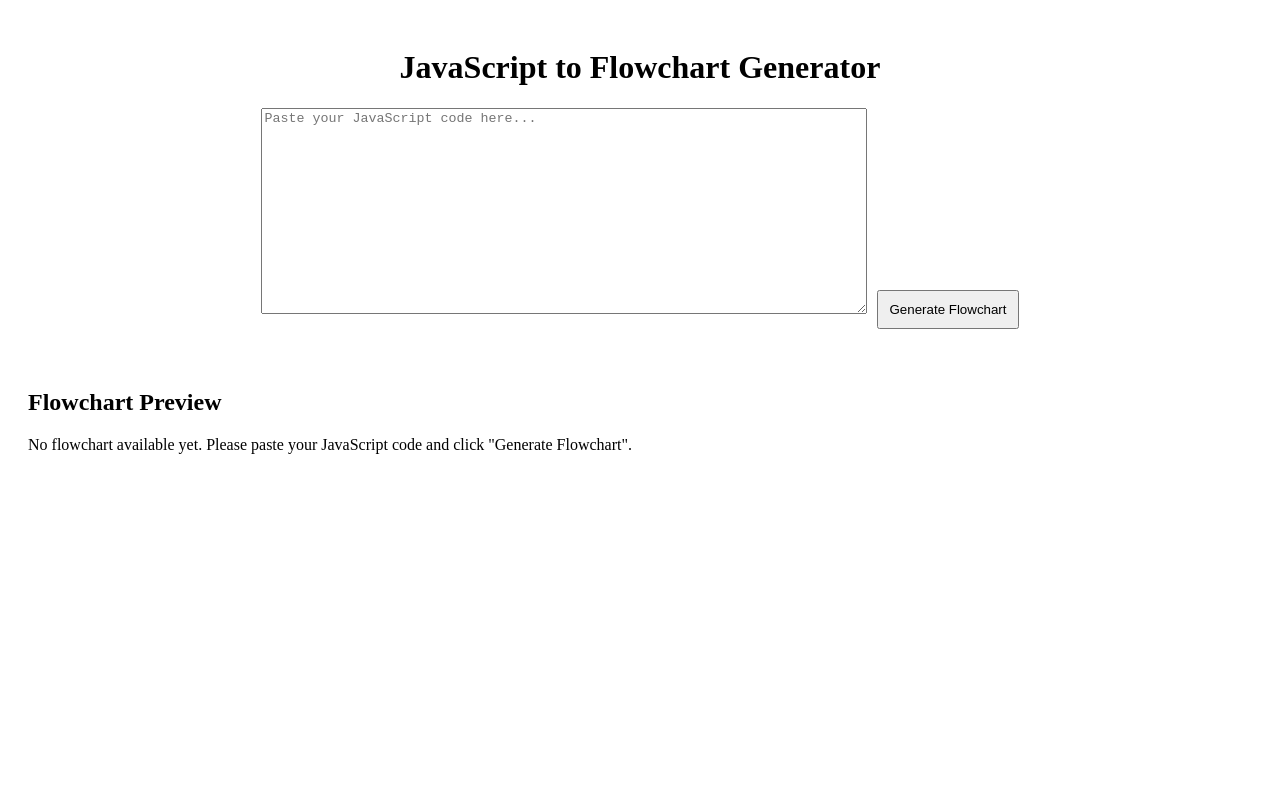
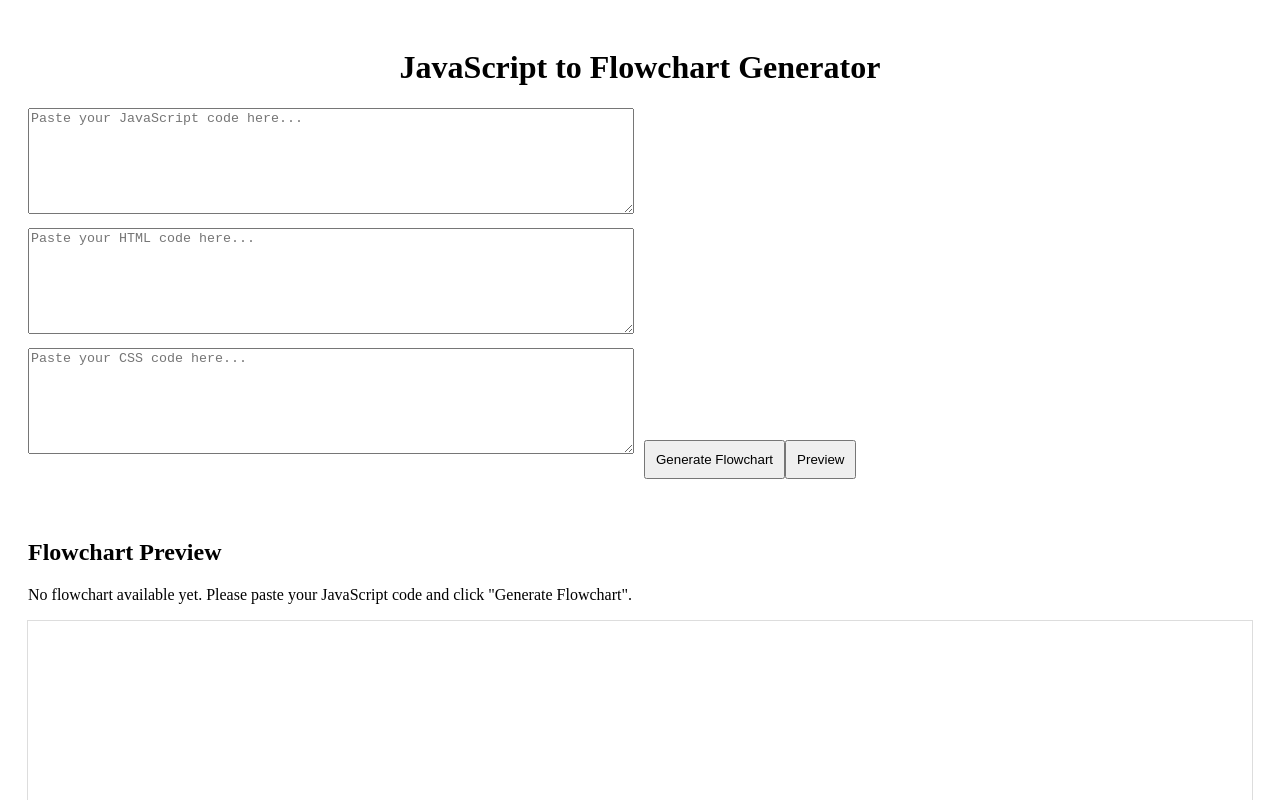
Before and after one commit to luluwangyy/Creative_coding_dtl, a React (Create React App) app in the folder js-to-mermaid-app/client/: page / in a window 1280 px wide. Shown: the top 800 px of the page. Built offline with nearby package versions, Linux system fonts and the light colour scheme.

Commit message:
the preview motion initally success. but the flowchart become still text

```diff
--- a/js-to-mermaid-app/client/src/App.js
+++ b/js-to-mermaid-app/client/src/App.js
@@ -7,6 +7,8 @@ import './styles.css'; // Import custom styles
 // Main App component
 const App = () => {
   const [code, setCode] = useState(''); // State for user input code
+  const [htmlCode, setHtmlCode] = useState(''); // State for HTML input
+  const [cssCode, setCssCode] = useState(''); // State for CSS input
   const [mermaidCode, setMermaidCode] = useState(''); // State for Mermaid syntax
 
   // Initialize Mermaid whenever the mermaidCode changes
@@ -25,6 +27,8 @@ const App = () => {
   const handleSubmit = async () => {
     console.log("Submit button clicked."); // Log when the button is clicked
     console.log("User code:", code); // Log the input code to check
+    console.log("User HTML:", htmlCode);
+    console.log("User CSS:", cssCode);
 
     if (!code) {
       console.error("No code provided."); // Log error if code is empty
@@ -43,6 +47,25 @@ const App = () => {
     }
   };
 
+  // Handle preview functionality
+  const handlePreview = () => {
+    const previewFrame = document.getElementById('preview-frame');
+    const doc = previewFrame.contentDocument || previewFrame.contentWindow.document;
+    doc.open();
+    doc.write(`
+      <html>
+        <head>
+          <style>${cssCode}</style>
+        </head>
+        <body>
+          ${htmlCode}
+          <script>${code}</script>
+        </body>
+      </html>
+    `);
+    doc.close();
+  };
+
   // Render the app UI
   return (
     <div className="app-container">
@@ -53,7 +76,18 @@ const App = () => {
           value={code}
           onChange={(e) => setCode(e.target.value)}
         />
+        <textarea
+          placeholder="Paste your HTML code here..."
+          value={htmlCode}
+          onChange={(e) => setHtmlCode(e.target.value)}
+        />
+        <textarea
+          placeholder="Paste your CSS code here..."
+          value={cssCode}
+          onChange={(e) => setCssCode(e.target.value)}
+        />
         <button onClick={handleSubmit}>Generate Flowchart</button>
+        <button onClick={handlePreview}>Preview</button>
       </div>
       <div className="output-container">
         <h2>Flowchart Preview</h2>
@@ -64,6 +98,7 @@ const App = () => {
           <p>No flowchart available yet. Please paste your JavaScript code and click "Generate Flowchart".</p>
         )}
       </div>
+      <iframe id="preview-frame" style={{ width: '100%', height: '400px', border: '1px solid #ddd' }}></iframe>
     </div>
   );
 };
--- a/js-to-mermaid-app/client/src/styles.css
+++ b/js-to-mermaid-app/client/src/styles.css
@@ -12,8 +12,9 @@
 
 textarea {
   width: 600px;
-  height: 200px;
+  height: 100px; /* Adjusted height for HTML and CSS */
   margin-right: 10px;
+  margin-bottom: 10px; /* Added margin for spacing */
 }
 
 button {
```
